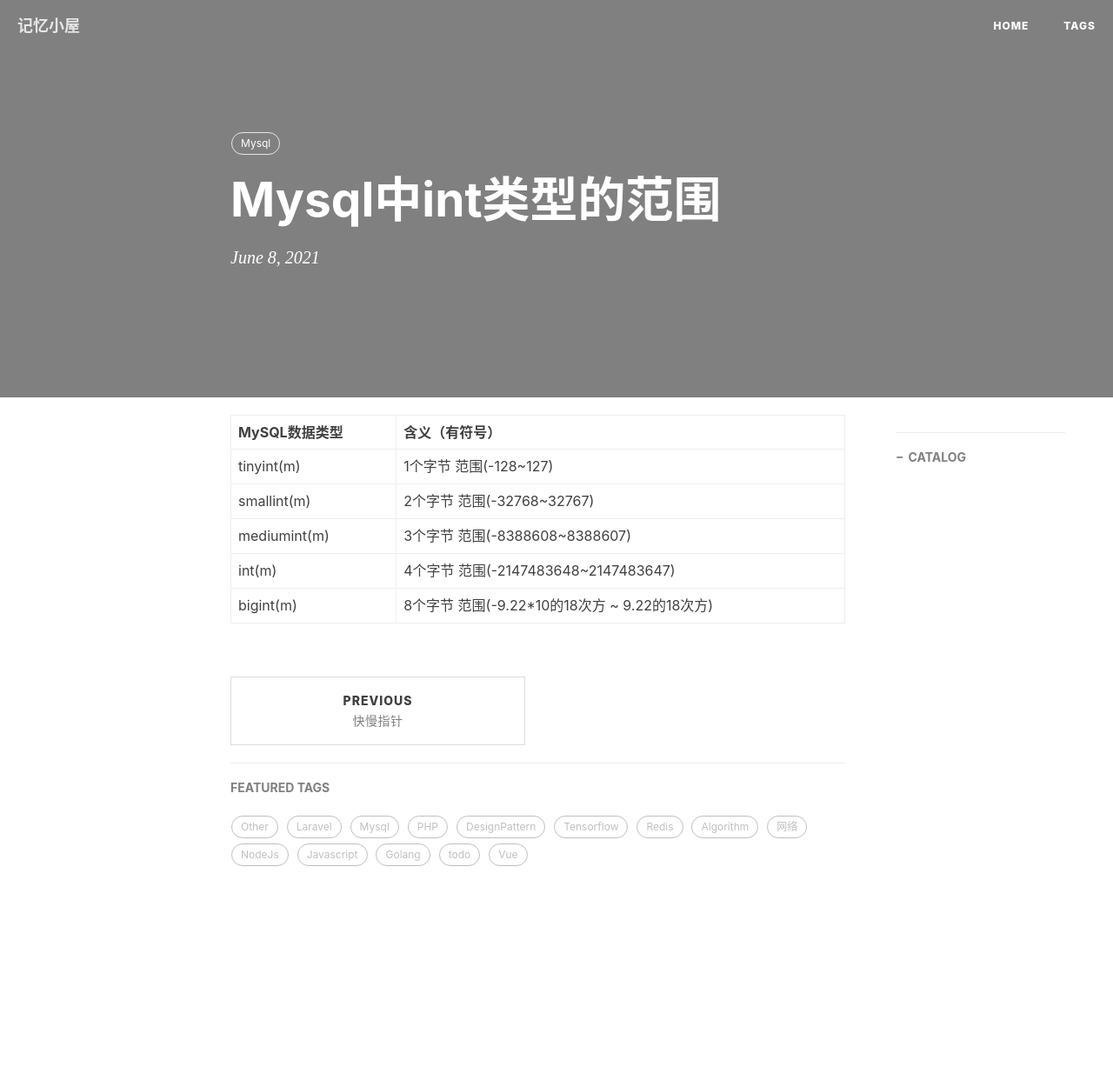
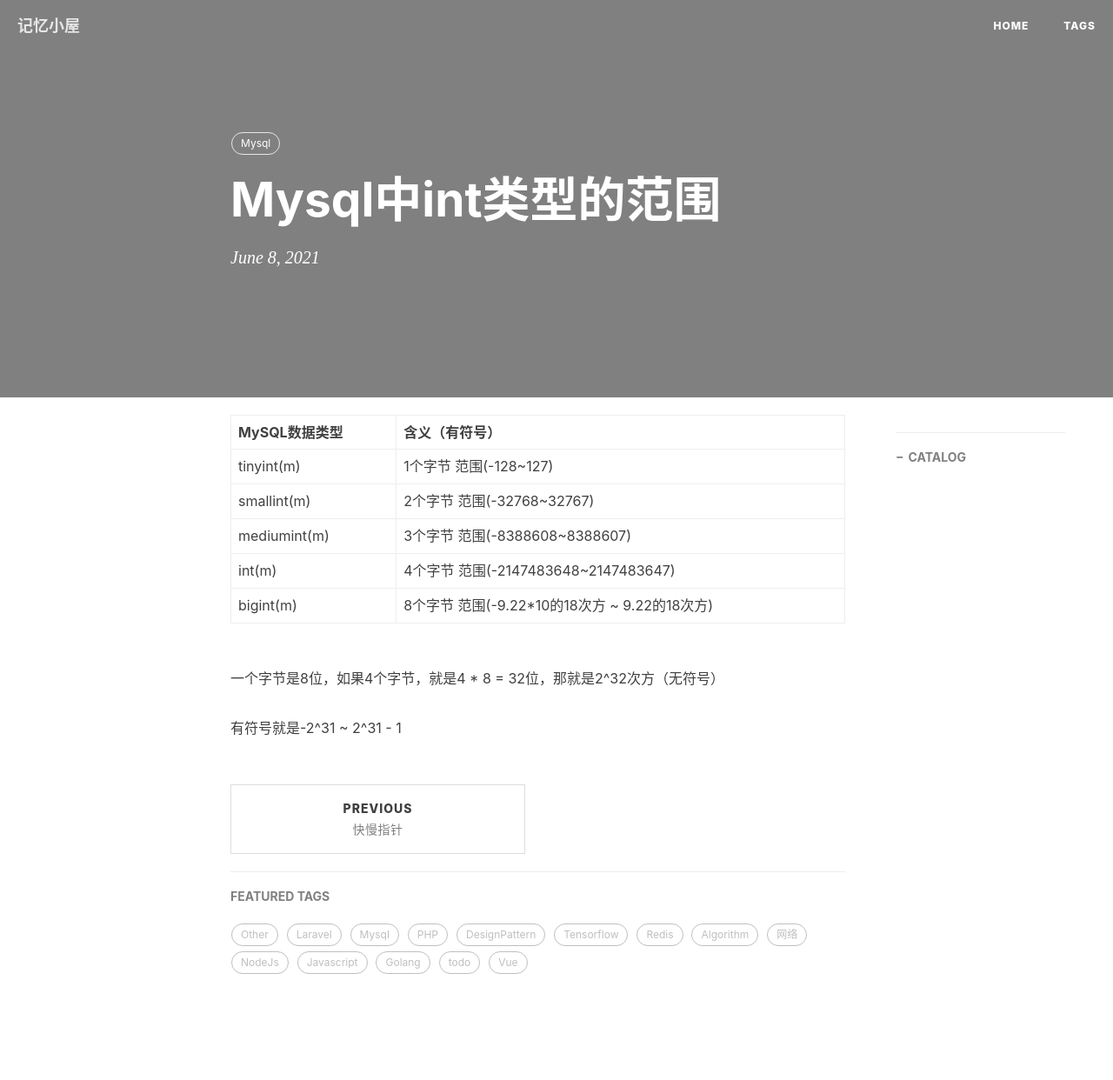
Before and after one commit to TearKnow/blog, a Jekyll site: the page built from _posts/2021-06-08-mysql中int类型的范围.md, in a window 1280 px wide. Shown: the whole page at 87% size. Built offline with Jekyll 4.4.1, drawn with Linux system fonts in a browser that asks for light colours; comment, search, counter and statistics services are not loaded; before the commit the page ends 1118 px from its top, so only the background shows below that.

Commit message:
new post

```diff
--- a/_posts/2021-06-08-mysql中int类型的范围.md
+++ b/_posts/2021-06-08-mysql中int类型的范围.md
@@ -13,3 +13,9 @@ tags:
 | mediumint(m) | 3个字节  范围(-8388608~8388607) |
 | int(m) | 4个字节  范围(-2147483648~2147483647) |
 | bigint(m) | 8个字节  范围(-9.22*10的18次方 ~ 9.22的18次方) |
+
+
+
+一个字节是8位，如果4个字节，就是4 * 8 = 32位，那就是2^32次方（无符号）
+
+有符号就是-2^31 ~ 2^31 - 1
```
